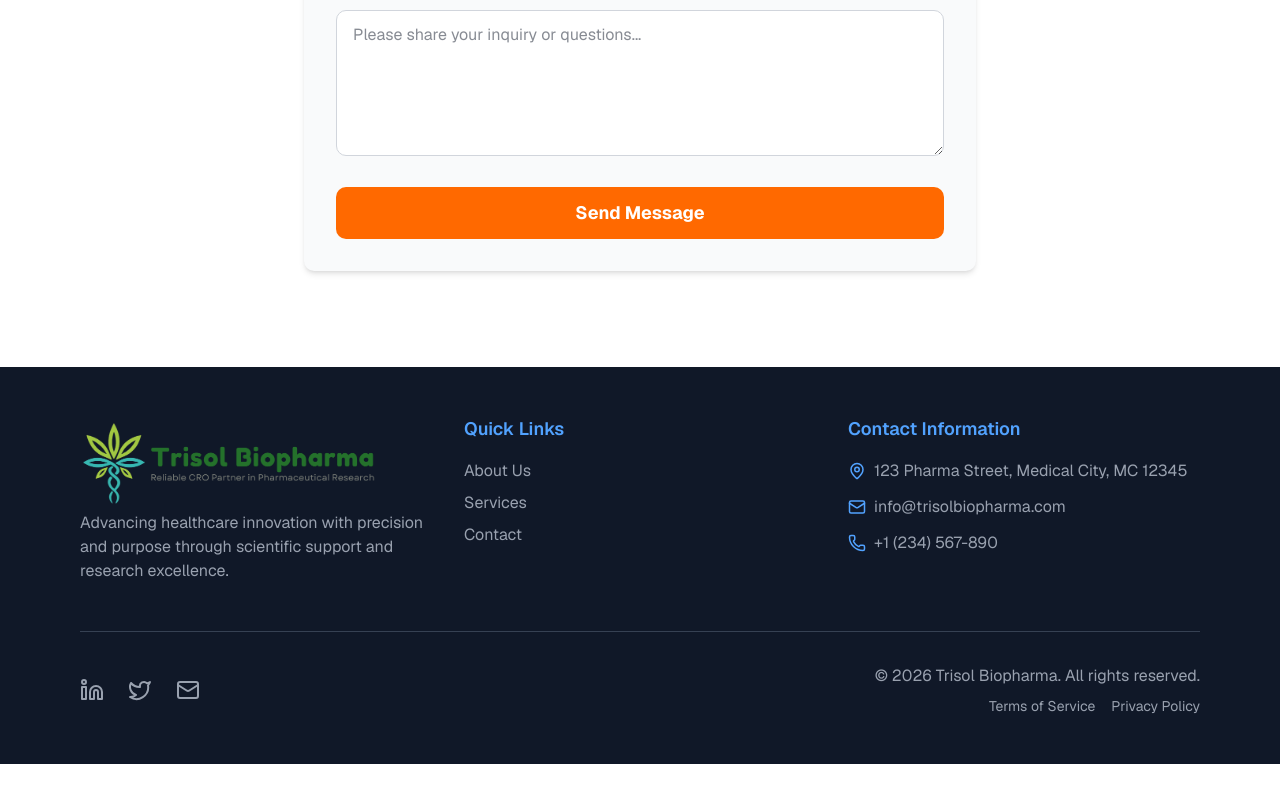
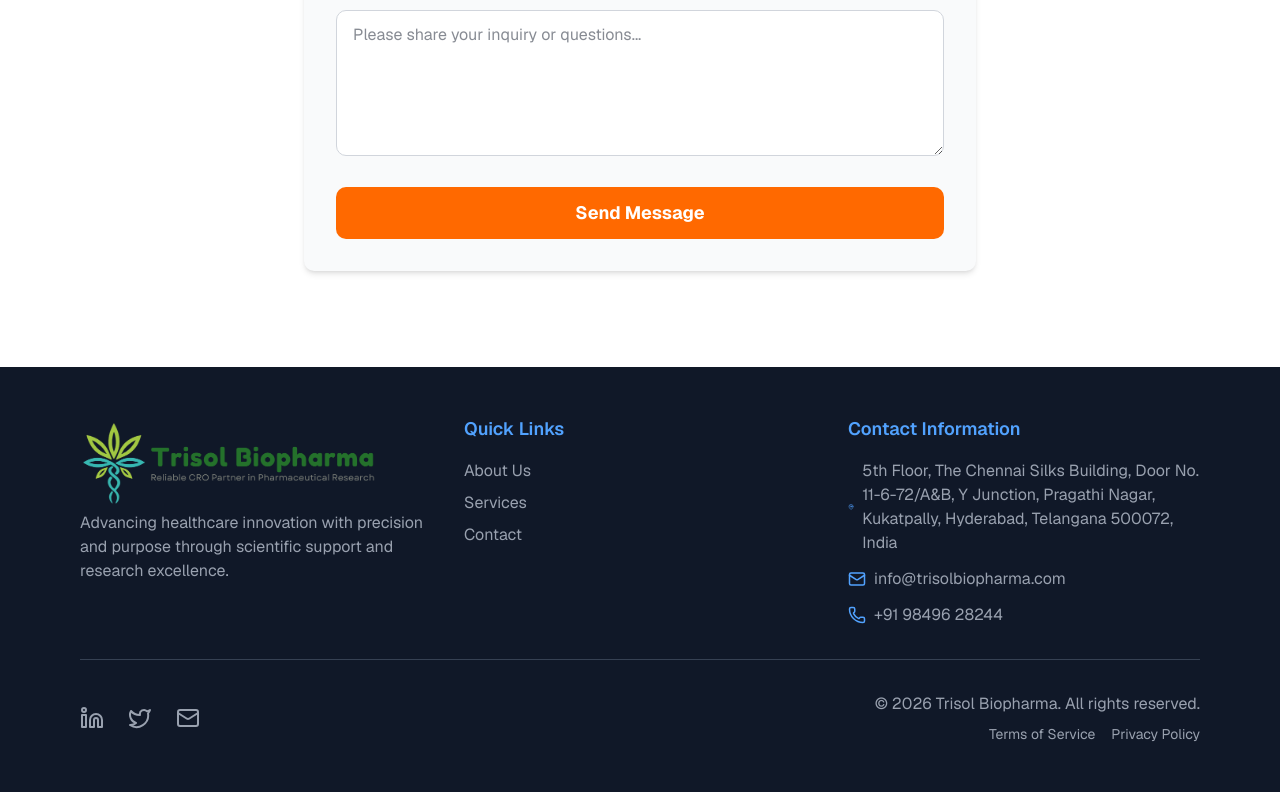
Before and after one commit to devakotireddy/trisolpharma, a Next.js app: page / in a window 1280 px wide. Shown: the part 6516-7308 px from the top of the page. Before the commit the page ends 7280 px from the top, so only its background shows below. Built offline with nearby package versions, Linux system fonts and the light colour scheme.

Commit message:
location changed

```diff
--- a/components/footer.tsx
+++ b/components/footer.tsx
@@ -48,7 +48,7 @@ export default function Footer() {
             <div className="space-y-3 text-gray-400">
               <div className="flex items-center gap-2">
                 <MapPin size={18} className="text-blue-400" />
-                <span>123 Pharma Street, Medical City, MC 12345</span>
+                <span>5th Floor, The Chennai Silks Building, Door No. 11-6-72/A&B, Y Junction, Pragathi Nagar, Kukatpally, Hyderabad, Telangana 500072, India</span>
               </div>
               <div className="flex items-center gap-2">
                 <Mail size={18} className="text-blue-400" />
@@ -58,8 +58,8 @@ export default function Footer() {
               </div>
               <div className="flex items-center gap-2">
                 <Phone size={18} className="text-blue-400" />
-                <a href="tel:+1234567890" className="hover:text-blue-400 transition-colors">
-                  +1 (234) 567-890
+                <a href="tel:+919849628244" className="hover:text-blue-400 transition-colors">
+                +91 98496 28244
                 </a>
               </div>
             </div>
```
